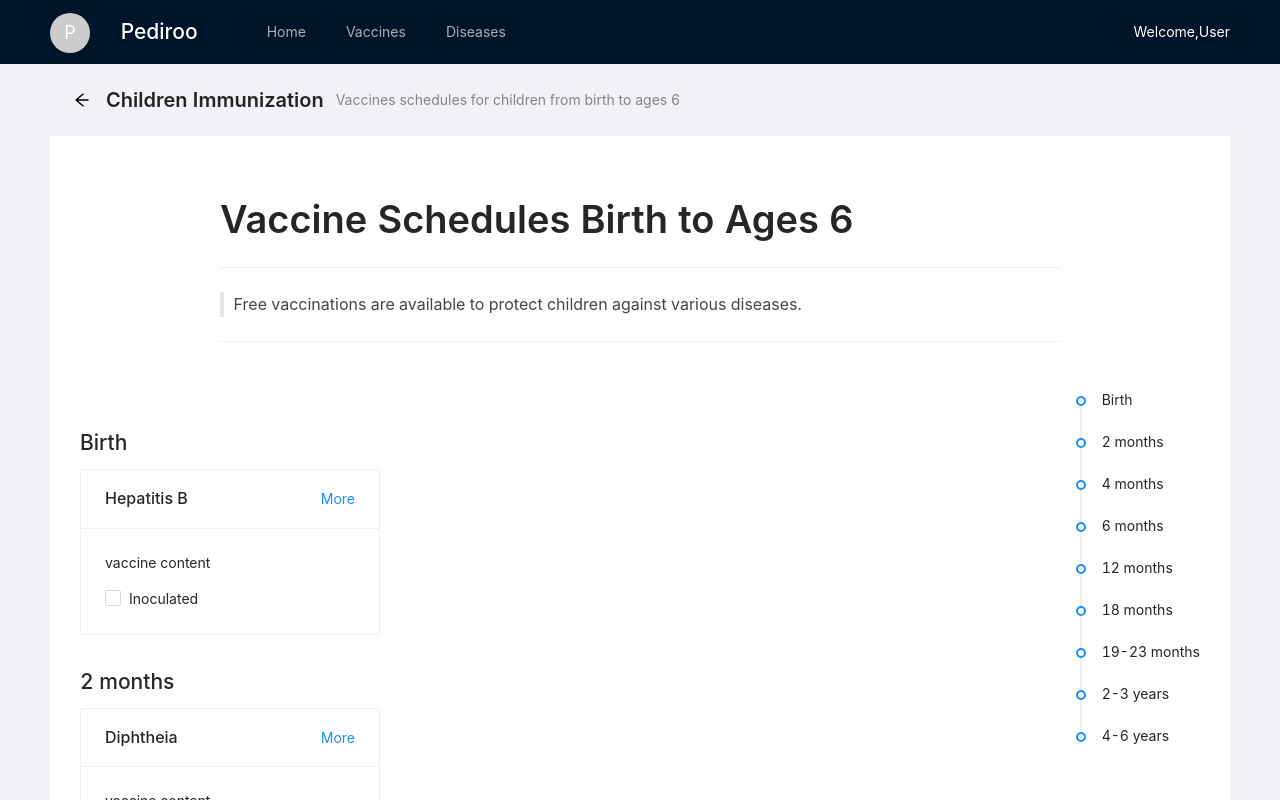
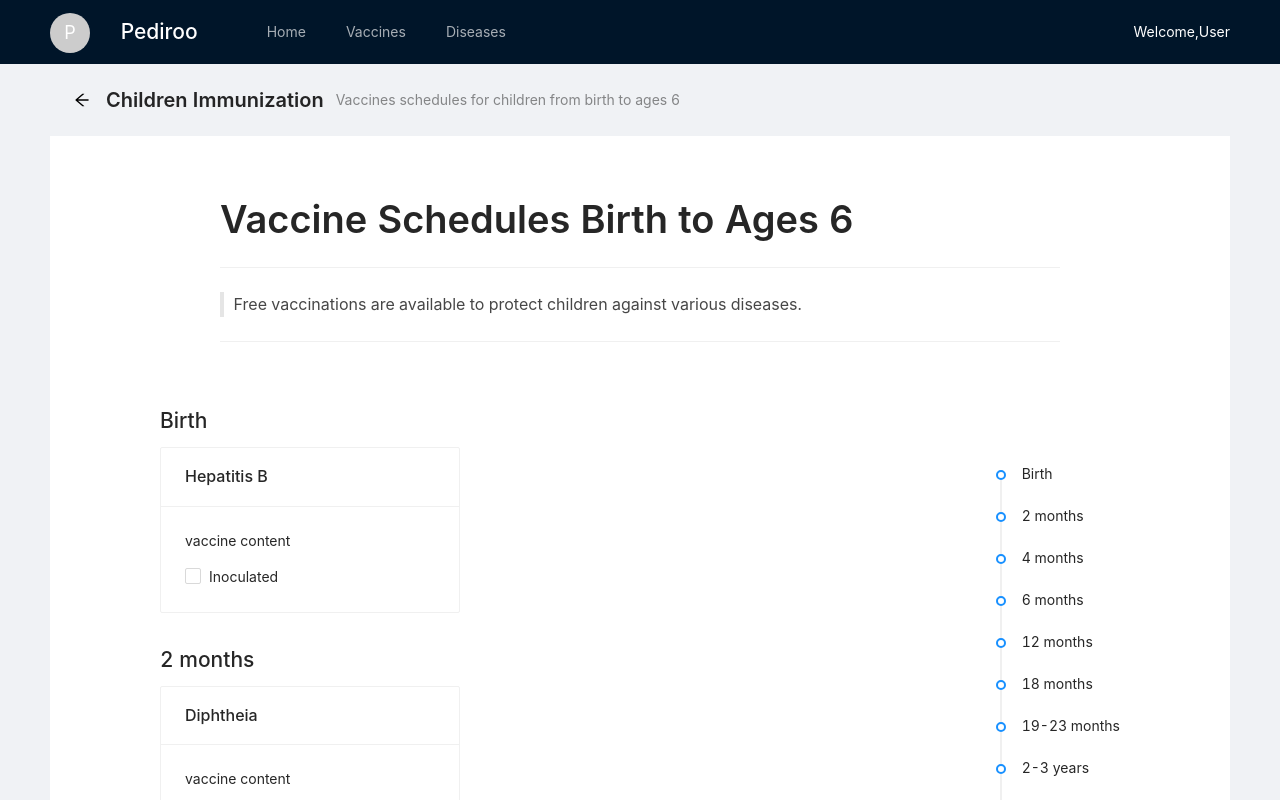
Before and after one commit to LiquidSayuki/FIT5120-TA1-Front, a React app: page /vaccine/1 in a window 1280 px wide. Shown: the top 800 px of the page. Built offline with nearby package versions, Linux system fonts and the light colour scheme; sample sign-in values are in the browser's storage.

Commit message:
Adjust vaccine page's padding

```diff
--- a/src/views/vaccine/BirthToAges6.css
+++ b/src/views/vaccine/BirthToAges6.css
@@ -1,3 +1,12 @@
 /* .vaccinesData {
     z-index: +1;
 } */
+
+.vaccineContent {
+    padding: 5rem;
+}
+
+.timelines {
+    padding-top: 6rem;
+    ;
+}
--- a/src/views/vaccine/BirthToAges6.js
+++ b/src/views/vaccine/BirthToAges6.js
@@ -53,7 +53,7 @@ const BirthToAges6 = () => {
                         </Paragraph>
                     </Col>
                 </Row>
-                <div style={{ display: 'flex', justifyContent: 'space-between', paddingTop: "30px" }}>
+                <div className='vaccineContent' style={{ display: 'flex', justifyContent: 'space-between', paddingTop: "0.5rem" }}>
                     <div className='vaccinations' style={{ justifyContent: 'center' }}>
                         <div className='vaccinesData'>
                             {data.map((vaccine, index) => {
@@ -74,7 +74,7 @@ const BirthToAges6 = () => {
                                         <h2>{vaccine.category}</h2>
                                         <Card
                                             title={vaccine.name}
-                                            extra={<a href="#">More</a>}
+                                            // extra={<a href="#">More</a>}
                                             style={{
                                                 width: 300,
                                             }}>
```
